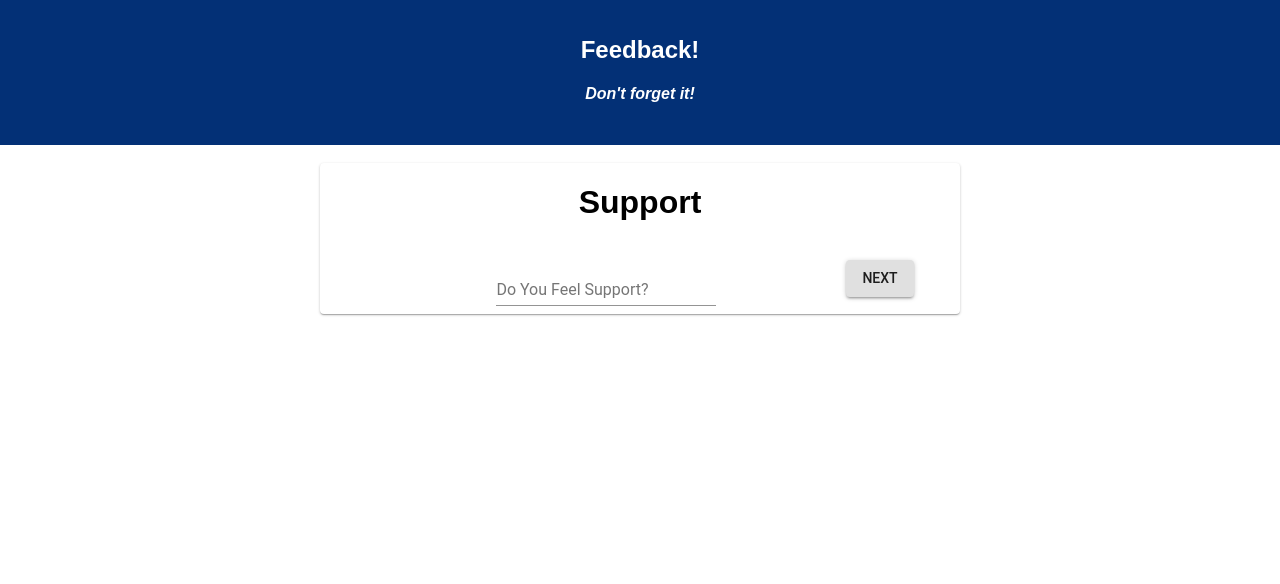
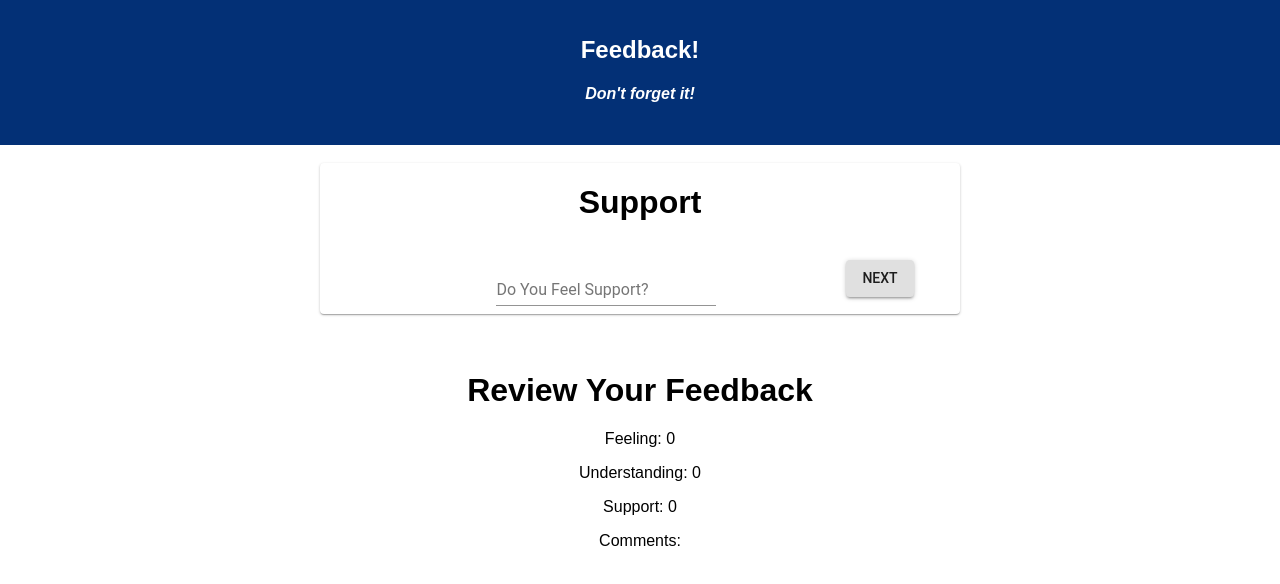
Before and after one commit to bodecci/weekend-feedback-form, a React (Create React App) app: page /#/support in a window 1280 px wide. Shown: the top 584 px of the page. Built offline with nearby package versions, Linux system fonts and the light colour scheme.

Commit message:
Review Feedback displays your feedback while filling the form.

```diff
--- a/src/components/Comments/Comments.js
+++ b/src/components/Comments/Comments.js
@@ -61,7 +61,7 @@ class Comments extends Component {
                 <br></br>
                 <br></br>
                 <h1>Review Your Feedback</h1>
-                <br></br>
+
                 <p>Feeling: {this.props.reduxStore.feedbackReducer.feeling}</p>
                 <p>Understanding: {this.props.reduxStore.feedbackReducer.understanding}</p>
                 <p>Support: {this.props.reduxStore.feedbackReducer.support}</p>
--- a/src/components/Feelings/Feelings.js
+++ b/src/components/Feelings/Feelings.js
@@ -61,8 +61,7 @@ class Feelings extends Component {
                 <br></br>
                 <br></br>
                 <h1>Review Your Feedback</h1>
-                {JSON.stringify(this.props.reduxStore)}
-                <br></br>
+                {/* {JSON.stringify(this.props.reduxStore)} */}
                 <p>Feeling: {this.state.feelings}</p>
                 <p>Understanding: {this.props.reduxStore.feedbackReducer.understanding}</p>
                 <p>Support: {this.props.reduxStore.feedbackReducer.support}</p>
--- a/src/components/ReviewComments/ReviewComments.js
+++ b/src/components/ReviewComments/ReviewComments.js
@@ -12,8 +12,8 @@ class ReviewComments extends Component{
         return(
             <div>
                 <h1>Review Your Feedback</h1>
-                <br></br>
-                {JSON.stringify(this.props.reduxStore)}
+
+                {/* {JSON.stringify(this.props.reduxStore)} */}
                 <p>Feeling: {this.props.reduxStore.feedbackReducer.feeling}</p>
                 <p>Understanding: {this.props.reduxStore.feedbackReducer.understanding}</p>
                 <p>Support: {this.props.reduxStore.feedbackReducer.support}</p>
--- a/src/components/Support/Support.js
+++ b/src/components/Support/Support.js
@@ -33,6 +33,7 @@ constructor(props){
 
     render(){
         return (
+            <div>
                 <Grid container justify="center">
                     <Grid item xs={6}>
                         <Card>
@@ -54,9 +55,23 @@ constructor(props){
                     </Grid>
                 </Grid>
 
+                <br></br>
+                <br></br>
+                <h1>Review Your Feedback</h1>
+
+                <p>Feeling: {this.props.reduxStore.feedbackReducer.feeling}</p>
+                <p>Understanding: {this.props.reduxStore.feedbackReducer.understanding}</p>
+                <p>Support: {this.state.support}</p>
+                <p>Comments: {this.props.reduxStore.feedbackReducer.comment}</p>
+                </div>
+
         )
     }
 
 }
 
-export default connect() (Support);
+const mapStateToProps = (reduxStore) => ({
+    reduxStore: reduxStore
+})
+
+export default connect(mapStateToProps)(Support);
--- a/src/components/Understanding/Understanding.js
+++ b/src/components/Understanding/Understanding.js
@@ -35,6 +35,7 @@ class Understanding extends Component {
 
     render(){
         return (
+            <div>
                 <Grid container justify="center">
                     <Grid item xs={6}>
                         <Card>
@@ -55,8 +56,21 @@ class Understanding extends Component {
                         </Card>
                     </Grid>
                 </Grid>
+                <br></br>
+                <br></br>
+                <h1>Review Your Feedback</h1>
+
+                <p>Feeling: {this.props.reduxStore.feedbackReducer.feeling}</p>
+                <p>Understanding: {this.state.understanding}</p>
+                <p>Support: {this.props.reduxStore.feedbackReducer.support}</p>
+                <p>Comments: {this.state.comments}</p>
+            </div>
         )
     }
 }
 
-    export default connect() (Understanding)
+const mapStateToProps = (reduxStore) => ({
+    reduxStore: reduxStore
+})
+
+    export default connect(mapStateToProps)(Understanding);
```
